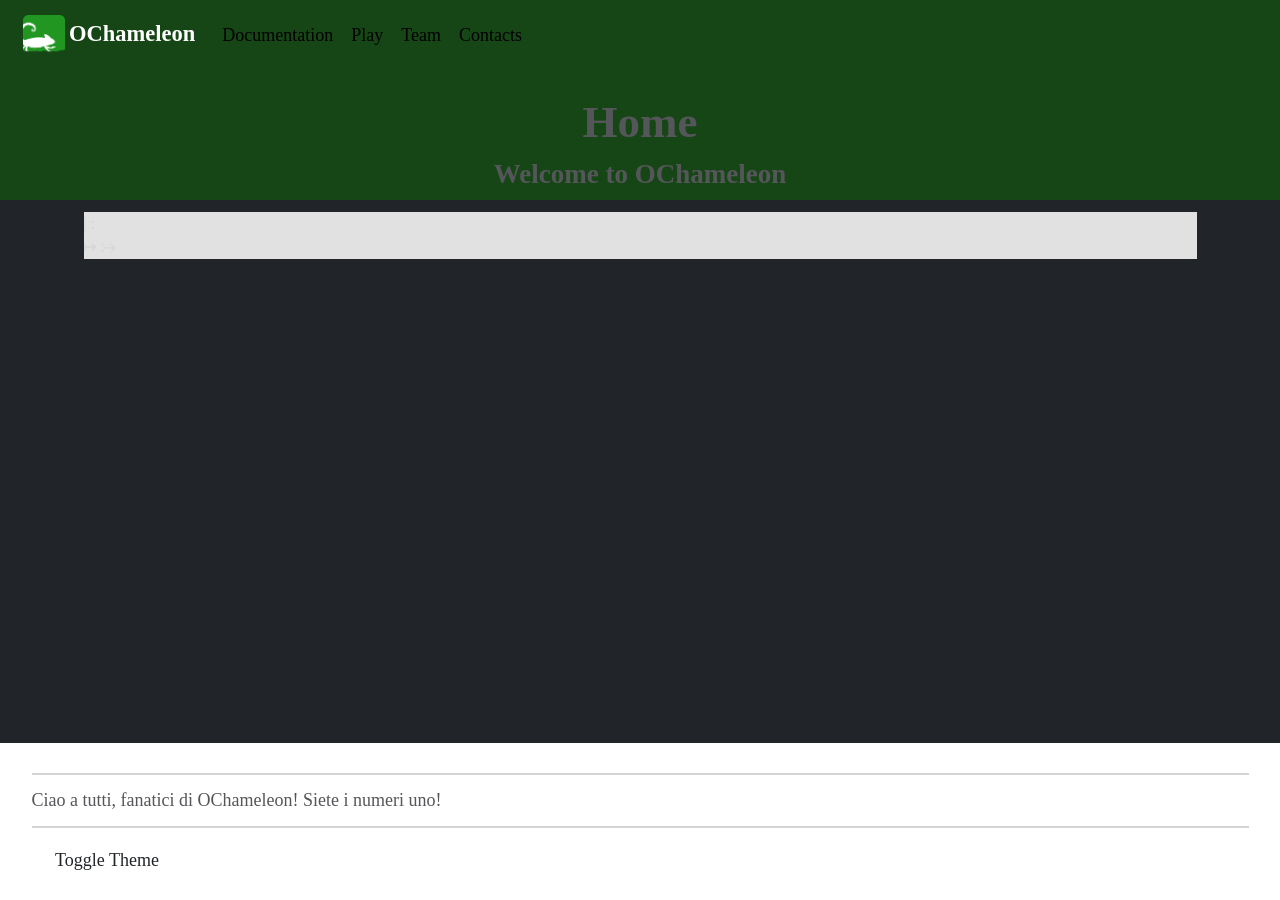
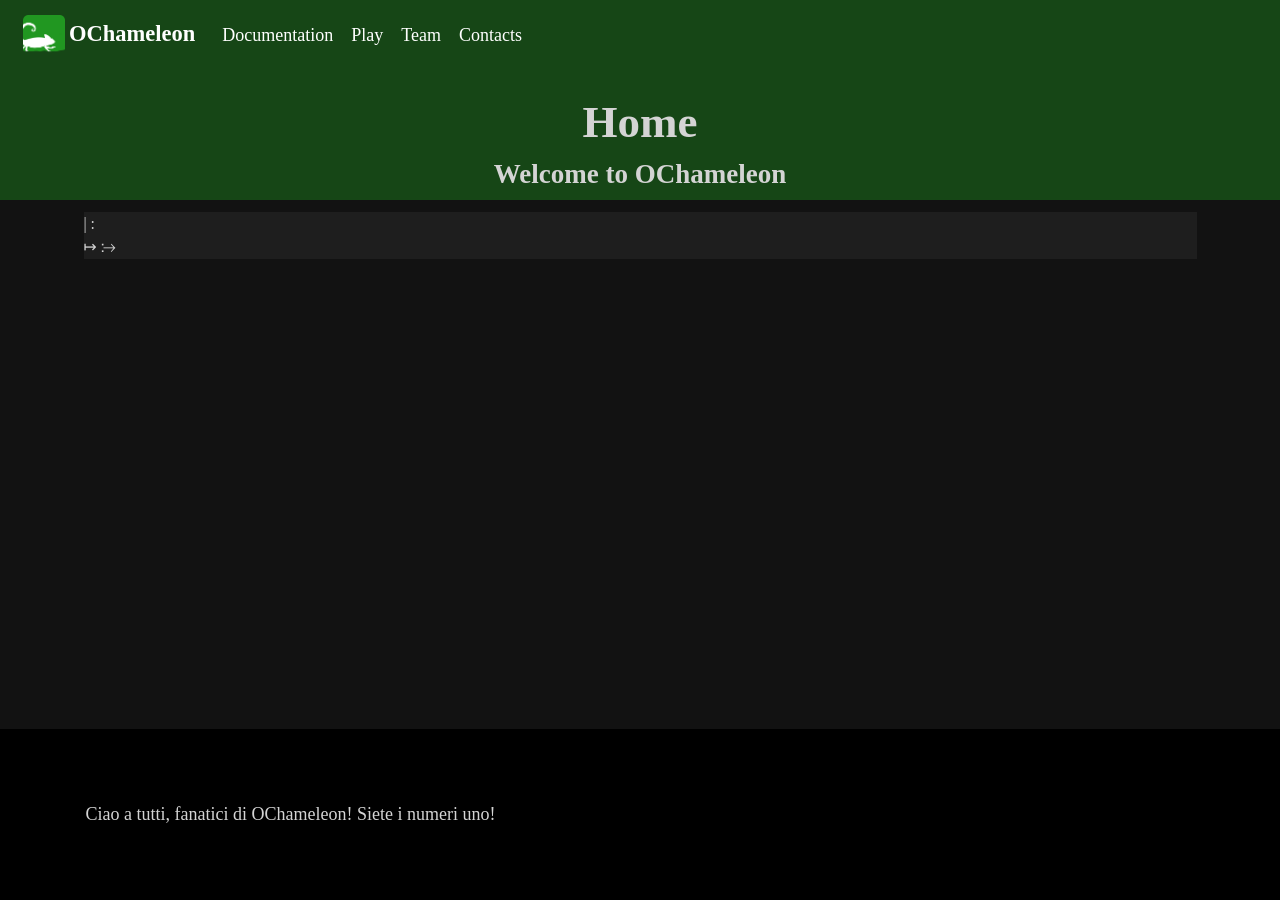
Before and after one commit to ochameleon/ochameleon.github.io, a Jekyll site: the page built from index.html, in a window 1280 px wide. Built offline with Jekyll 4.4.1, drawn with Linux system fonts in a browser that asks for light colours; some web fonts are replaced.

Commit message:
Reverting to almost original settings with variables.

```diff
--- a/_includes/footer.html
+++ b/_includes/footer.html
@@ -1,14 +1,5 @@
 <footer class="footer p-3">
-    <div class="container-fluid">
-        <hr>
+    <div class="container-fluid m-5">
         Ciao a tutti, fanatici di OChameleon! Siete i numeri uno!
-        <hr>
-        <div class="theme-toggle-container">
-            <button id="themeToggle" class="btn btn-theme-toggle d-flex align-items-center">
-                <i class="fas fa-sun me-2"></i>
-                <i class="fas fa-moon me-2 d-none" id="moonIcon"></i>
-                <span>Toggle Theme</span>
-            </button>
-        </div>
     </div>
 </footer>
--- a/static/interactive.js
+++ /dev/null
@@ -1,34 +0,0 @@
-document.addEventListener('DOMContentLoaded', () => {
-    const themeToggle = document.getElementById('themeToggle');
-    const sunIcon = document.getElementById('sunIcon');
-    const moonIcon = document.getElementById('moonIcon');
-    const htmlElement = document.documentElement;
-
-    function setTheme(theme) {
-        if (theme === 'light') {
-            htmlElement.setAttribute('data-bs-theme', 'light');
-            sunIcon.classList.add('d-none');
-            moonIcon.classList.remove('d-none');
-        } else {
-            htmlElement.setAttribute('data-bs-theme', 'dark');
-            sunIcon.classList.remove('d-none');
-            moonIcon.classList.add('d-none');
-        }
-        localStorage.setItem('theme', theme); // Save preference
-    }
-
-    // Check for saved theme preference on load
-    const savedTheme = localStorage.getItem('theme');
-    if (savedTheme) {
-        setTheme(savedTheme);
-    } else {
-        setTheme('light');
-    }
-
-    // Toggle theme on button click
-    themeToggle.addEventListener('click', () => {
-        const currentTheme = htmlElement.getAttribute('data-bs-theme');
-        const newTheme = currentTheme === 'dark' ? 'light' : 'dark';
-        setTheme(newTheme);
-    });
-});
--- a/static/style.css
+++ b/static/style.css
@@ -23,30 +23,7 @@
     --main-text-color: rgb(212, 212, 212);
     --unclicked-text-color: rgb(255, 255, 255);
     --clicked-text-color: rgb(33, 151, 33);
-
-    --main-card-bg: #343a40;
-    --main-card-border: #495057;
-    --main-button-bg: #0a58ca;
-    --main-button-text: #ffffff;
 }
-
-html[data-bs-theme="light"] {
-    --main-background-color: #212529;
-    --nav-backgroung-color: rgb(250, 248, 243);
-    --header-background-color: rgb(22, 70, 22);
-    --footer-background-color: rgb(255, 255, 255);
-    --pre-background-color: rgb(225, 225, 225);
-
-    --main-text-color: rgb(85, 86, 89);
-    --unclicked-text-color: rgb(0, 0, 0);
-    --clicked-text-color: rgb(33, 151, 33);
-
-    --main-card-bg: #ffffff;
-    --main-card-border: #dee2e6;
-    --main-button-bg: #0d6efd;
-    --main-button-text: #ffffff;
-}
-
 
 
 
@@ -76,6 +53,8 @@ footer {
 }
 
 .navbar-brand img {
+    color: var(--main-text-color);
+
     margin-top: 0;
     margin-bottom: 0;
     margin-left: 0;
```
